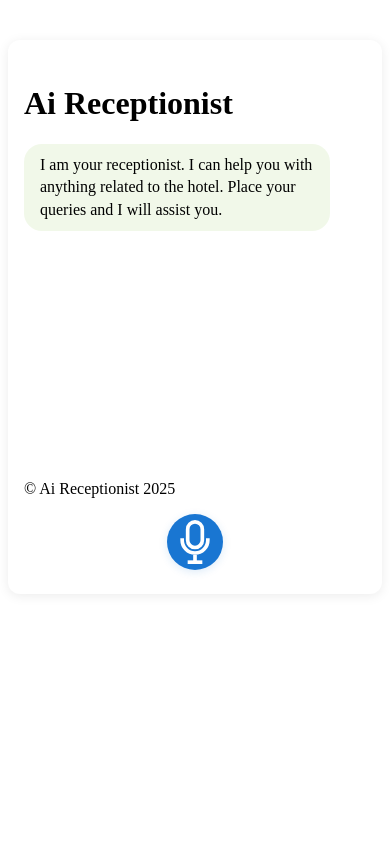
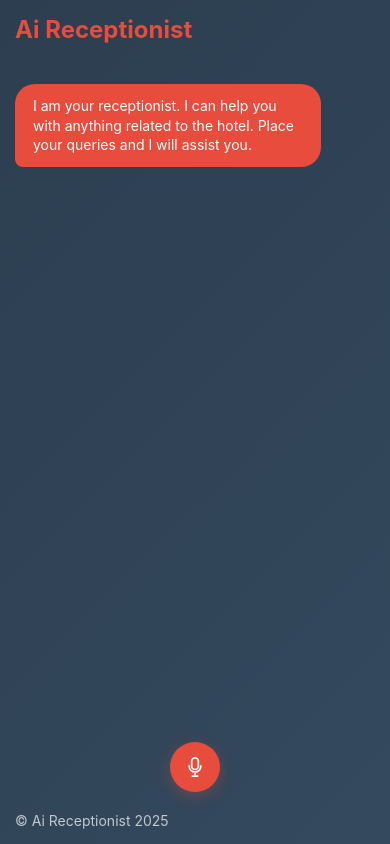
Before and after one commit to Prithvi-Raj-Kandan/Hotel_Receptionist, a plain HTML site: page index.html in a window 390 px wide. Drawn offline with Linux system fonts and the light colour scheme.

Commit message:
Update styles.css

```diff
--- a/styles.css
+++ b/styles.css
@@ -1,112 +1,216 @@
+* {
+  margin: 0;
+  padding: 0;
+  box-sizing: border-box;
+}
+
+body {
+  font-family: -apple-system, BlinkMacSystemFont, "Segoe UI", Roboto, sans-serif;
+  background: linear-gradient(135deg, #2c3e50 0%, #34495e 100%);
+  color: white;
+  height: 100vh;
+  overflow: hidden;
+}
+
 .container {
-    max-width: 400px;
-    margin: 40px auto;
-    background: #fff;
-    border-radius: 12px;
-    box-shadow: 0 2px 12px rgba(0,0,0,0.08);
-    padding: 24px 16px 80px 16px;
-    position: relative;
+  display: flex;
+  flex-direction: column;
+  height: 100vh;
+  max-width: 1200px;
+  margin: 0 auto;
+  padding: 20px;
+}
+
+.header {
+  margin-bottom: 20px;
+}
+
+.logo {
+  font-size: 24px;
+  font-weight: bold;
+  color: #e74c3c;
+}
+
+.chat-container {
+  flex: 1;
+  display: flex;
+  flex-direction: column;
+  overflow: hidden;
+  margin-bottom: 20px;
 }
 
 .chat-area {
-    min-height: 320px;
-    max-height: 400px;
+  flex: 1;
   overflow-y: auto;
-    margin-bottom: 16px;
+  padding: 20px 0;
   display: flex;
   flex-direction: column;
-    gap: 12px;
+  gap: 16px;
 }
 
 .message {
-    padding: 10px 16px;
-    border-radius: 18px;
-    max-width: 80%;
-    font-size: 1rem;
+  max-width: 70%;
+  padding: 12px 18px;
+  border-radius: 20px;
+  font-size: 16px;
   line-height: 1.4;
-    word-break: break-word;
+  word-wrap: break-word;
+  animation: messageSlideIn 0.3s ease-out;
+}
+
+.message.bot {
+  background: #e74c3c;
+  color: white;
+  align-self: flex-start;
+  border-bottom-left-radius: 8px;
 }
 
 .message.user {
-    background: #e0f7fa;
+  background: #8e44ad;
+  color: white;
   align-self: flex-end;
+  border-bottom-right-radius: 8px;
 }
 
-.message.bot {
-    background: #f1f8e9;
+.message.placeholder {
+  background: #95a5a6;
+  color: white;
   align-self: flex-start;
+  border-bottom-left-radius: 8px;
+  opacity: 0.8;
+}
+
+@keyframes messageSlideIn {
+  from {
+    opacity: 0;
+    transform: translateY(10px);
+  }
+  to {
+    opacity: 1;
+    transform: translateY(0);
+  }
+}
+
+.mic-container {
+  display: flex;
+  justify-content: center;
+  margin-bottom: 20px;
 }
 
 .mic-btn {
-    position: absolute;
-    bottom: 24px;
-    left: 50%;
-    transform: translateX(-50%);
-    background: #1976d2;
-    color: #fff;
+  position: relative;
+  width: 60px;
+  height: 60px;
+  border-radius: 50%;
+  background: #e74c3c;
   border: none;
-    border-radius: 50%;
-    width: 56px;
-    height: 56px;
+  cursor: pointer;
   display: flex;
   align-items: center;
   justify-content: center;
-    font-size: 2rem;
-    cursor: pointer;
-    box-shadow: 0 2px 8px rgba(25, 118, 210, 0.15);
-    transition: background 0.2s;
+  transition: all 0.3s ease;
+  box-shadow: 0 4px 15px rgba(231, 76, 60, 0.3);
+}
+
+.mic-btn:hover {
+  background: #c0392b;
+  transform: scale(1.05);
 }
 
 .mic-btn:active {
-    background: #1565c0;
+  transform: scale(0.95);
+}
+
+.mic-icon {
+  width: 24px;
+  height: 24px;
+  color: white;
 }
 
 .mic-visualizer {
-    display: flex;
-    align-items: center;
-    height: 36px;
-    width: 36px;
-    gap: 3px;
-    justify-content: center;
+  display: none;
   position: absolute;
+  top: 50%;
   left: 50%;
-    top: 50%;
   transform: translate(-50%, -50%);
+  width: 100%;
+  height: 100%;
 }
 
-.bar {
-    width: 4px;
-    background: #fff;
-    border-radius: 2px;
-    animation: bounce 1s infinite;
-    height: 10px;
-    transition: height 0.2s;
-    /* Center the bar vertically */
-    transform-origin: center;
+.pulse-ring {
+  position: absolute;
+  top: 50%;
+  left: 50%;
+  transform: translate(-50%, -50%);
+  width: 60px;
+  height: 60px;
+  border: 2px solid rgba(255, 255, 255, 0.6);
+  border-radius: 50%;
+  animation: pulse 2s infinite;
 }
 
-.bar:nth-child(1), .bar:nth-child(5) {
-    animation: bounce-small 1s infinite;
-    height: 10px;
-}
-.bar:nth-child(2), .bar:nth-child(4) {
-    animation: bounce-medium 1s infinite;
-    height: 18px;
-}
-.bar:nth-child(3) {
-    animation: bounce-large 1s infinite;
-    height: 28px;
+.pulse-ring-delay-1 {
+  animation-delay: 0.5s;
 }
 
-@keyframes bounce-small {
-    0%, 100% { height: 10px; }
-    50% { height: 16px; }
+.pulse-ring-delay-2 {
+  animation-delay: 1s;
 }
-@keyframes bounce-medium {
-    0%, 100% { height: 18px; }
-    50% { height: 24px; }
+
+@keyframes pulse {
+  0% {
+    transform: translate(-50%, -50%) scale(1);
+    opacity: 1;
   }
-@keyframes bounce-large {
-    0%, 100% { height: 28px; }
-    50% { height: 36px; }
+  100% {
+    transform: translate(-50%, -50%) scale(2);
+    opacity: 0;
   }
+}
+
+.footer {
+  text-align: left;
+  font-size: 14px;
+  color: rgba(255, 255, 255, 0.7);
+}
+
+/* Scrollbar styling */
+.chat-area::-webkit-scrollbar {
+  width: 6px;
+}
+
+.chat-area::-webkit-scrollbar-track {
+  background: rgba(255, 255, 255, 0.1);
+  border-radius: 3px;
+}
+
+.chat-area::-webkit-scrollbar-thumb {
+  background: rgba(255, 255, 255, 0.3);
+  border-radius: 3px;
+}
+
+.chat-area::-webkit-scrollbar-thumb:hover {
+  background: rgba(255, 255, 255, 0.5);
+}
+
+/* Responsive design */
+@media (max-width: 768px) {
+  .container {
+    padding: 15px;
+  }
+
+  .message {
+    max-width: 85%;
+    font-size: 14px;
+  }
+
+  .mic-btn {
+    width: 50px;
+    height: 50px;
+  }
+
+  .mic-icon {
+    width: 20px;
+    height: 20px;
+  }
+}
```
Lines whose indentation alone changed are shown as unchanged.
